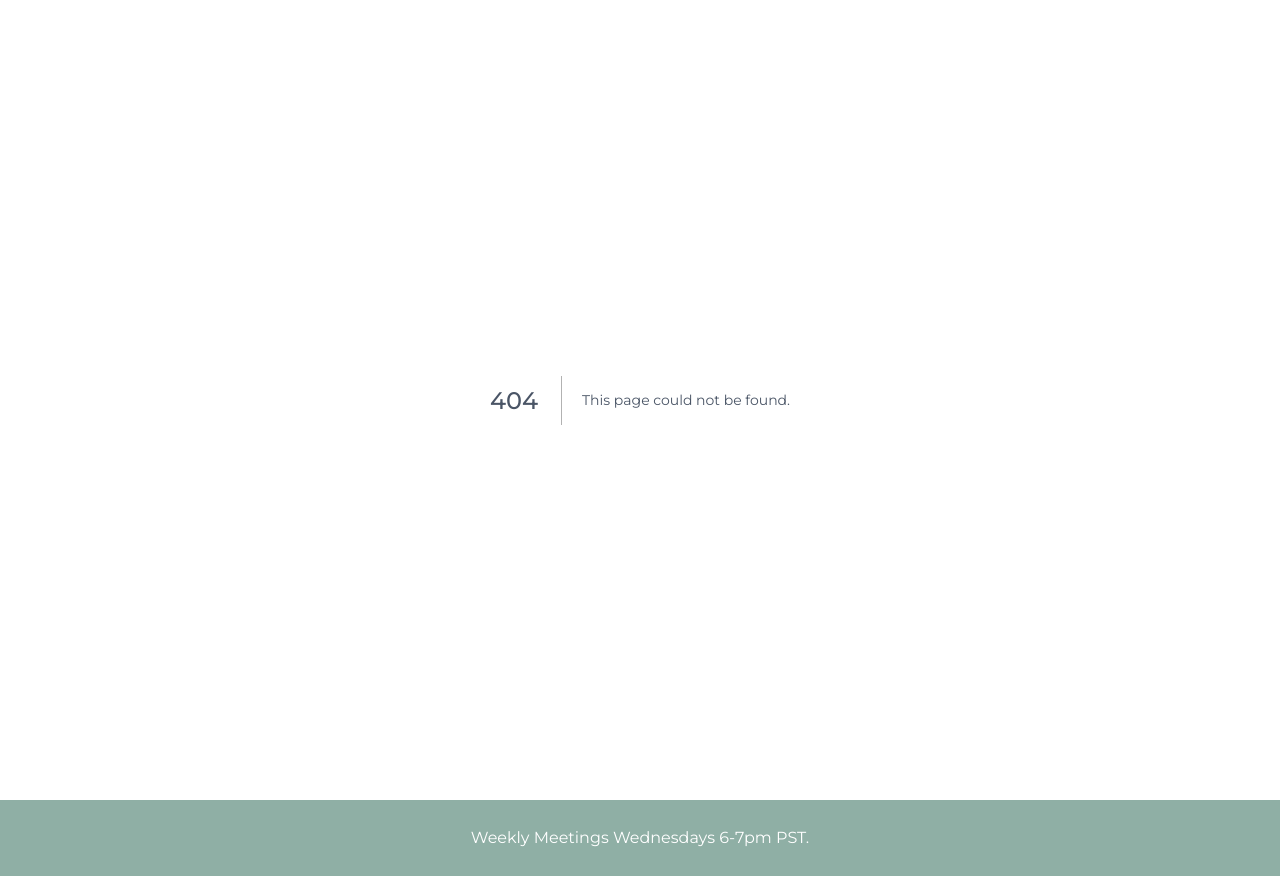
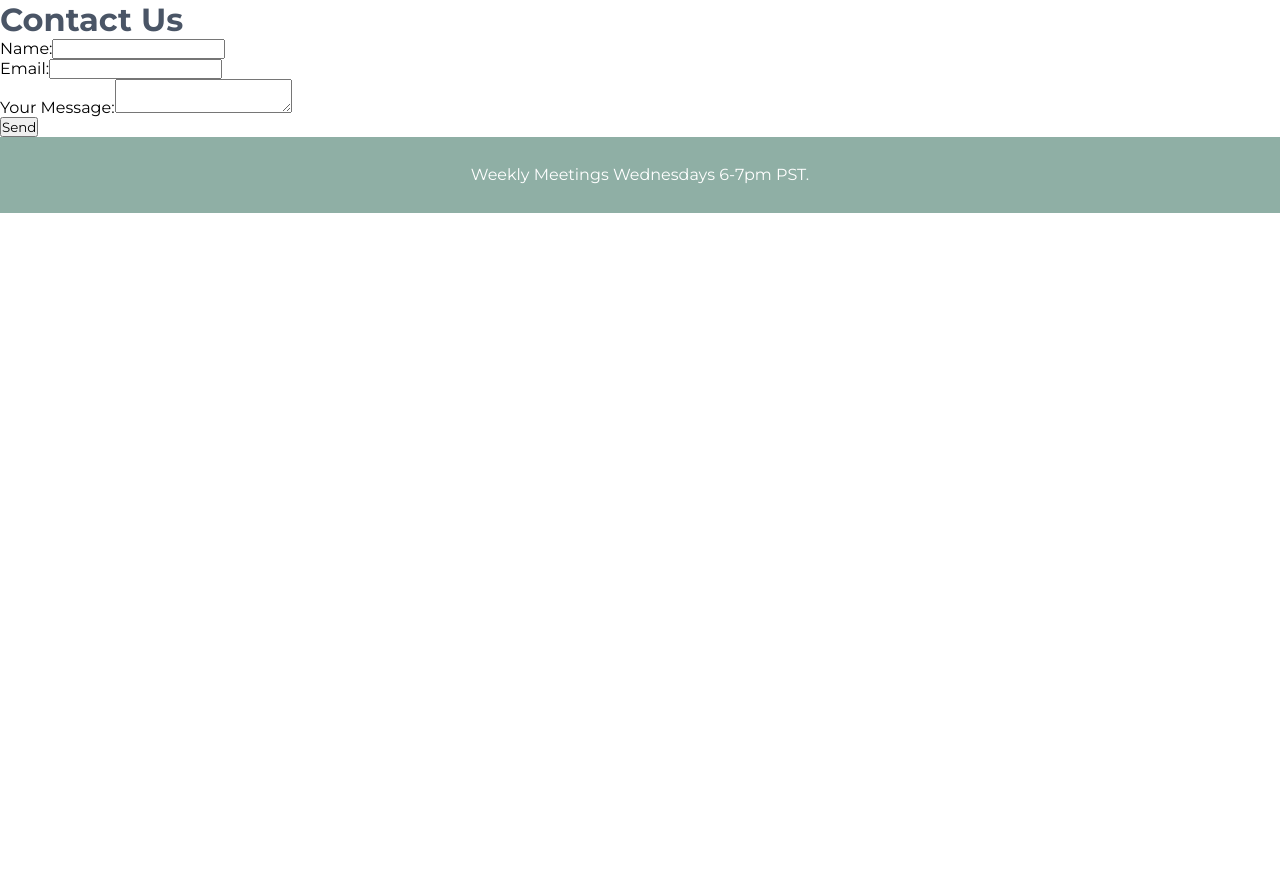
Before and after one commit to include-davis/Leads-Training-2025, a Next.js app: page /task_4 in a window 1280 px wide. Before the commit this address had no page. After the commit the page ends 800 px from the top, so only its background shows below. Built offline with nearby package versions, Linux system fonts and the light colour scheme.

Commit message:
Basic contact form - Task 4

```diff
--- /dev/null
+++ b/app/(pages)/api/contact/route.js
@@ -0,0 +1,47 @@
+import nodemailer from 'nodemailer';
+
+export async function POST(request) {
+  try {
+    const { name, email, message } = await request.json();
+
+    const testAccount = await nodemailer.createTestAccount();
+
+    const transporter = nodemailer.createTransport({
+      host: 'smtp.ethereal.email',
+      port: 587,
+      auth: {
+        user: testAccount.user,
+        pass: testAccount.pass,
+      },
+    });
+
+    const msg = `
+      <div>
+        <h1>${name} has sent you a message</h1>
+        <p>${message}</p>
+        <p>Reply to: ${email}</p>
+      </div>
+    `;
+
+    const mailOptions = {
+      from: `"${name}" <${testAccount.user}>`,
+      to: testAccount.user,
+      subject: `New message from ${name}`,
+      html: msg,
+    };
+
+    const info = await transporter.sendMail(mailOptions);
+    const preview = nodemailer.getTestMessageUrl(info);
+
+    return new Response(JSON.stringify({ ok: true, preview }), {
+      status: 200,
+      headers: { 'Content-Type': 'application/json' },
+    });
+
+  } catch (e) {
+    return new Response(JSON.stringify({ ok: false, error: e.message }), {
+      status: 500,
+      headers: { 'Content-Type': 'application/json' },
+    });
+  }
+}
--- a/app/(pages)/page.jsx
+++ b/app/(pages)/page.jsx
@@ -5,7 +5,7 @@ const days = [
   { day: 1, title: 'Task 1', description: 'Add task description here.', url: '/task_example' },
   { day: 2, title: 'Task 2', description: 'Add task description here.', url: '/task_2' },
   { day: 3, title: 'Task 3', description: 'Add task description here.', url: '/task_3' },
-  { day: 4, title: 'Task 4', description: 'Add task description here.', url: '/#' },
+  { day: 4, title: 'Task 4', description: 'Add task description here.', url: '/task_4' },
   { day: 5, title: 'Task 5', description: 'Add task description here.', url: '/#' },
 ];
 
--- /dev/null
+++ b/app/(pages)/task_4/page.jsx
@@ -0,0 +1,110 @@
+'use client';
+import {useState} from "react";
+import styles from "./page.module.scss";
+
+export default function contact(){
+    const [formData, setFormData] = useState({
+        name: '',
+        email: '',
+        message: '',
+    });
+
+    const [status, setStatus] = useState("");
+    const [previewUrl, setPreviewUrl]= useState(null);
+
+    const handleChange = (e) => {
+        setFormData({ ...formData, [e.target.name]: e.target.value});
+
+    };
+
+    const handleSubmit = async (e) => {
+        e.preventDefault();
+        setStatus("Sending...");
+
+        try{
+          const res = await fetch('/api/contact', {
+            method: 'POST',
+            headers: {
+              'Content-Type': 'application/json',
+            },
+            body: JSON.stringify(formData),
+          });
+
+          const data = await res.json();
+
+          if (res.ok){
+            setStatus("Message sent successfully!");
+            setPreviewUrl(data.preview);
+            setFormData({ name: '', email: '', message: '' }); // Reset form
+          }
+
+          else{
+            setStatus(`Error: ${data.error}`);
+
+          }
+        } catch(err){
+          console.error("Submission error:", err);
+          setStatus("An error occurred while sending the message.");
+        }
+};
+
+return (
+  <div className={styles.contactForm}>
+      <h1 className={styles.header}>Contact Us</h1>
+
+      <form onSubmit={handleSubmit}>
+        <label>
+          Name:
+          <input
+            type="text"
+            name="name"
+            required
+            value={formData.name}
+            onChange={handleChange}
+          />
+        </label>
+
+        <br />
+
+        <label>
+          Email:
+          <input
+            type="email"
+            name="email"
+            required
+            value={formData.email}
+            onChange={handleChange}
+          />
+        </label>
+
+        <br />
+
+
+        <label>
+          Your Message:
+          <textarea
+            name="message"
+            required
+            value={formData.message}
+            onChange={handleChange}
+          />
+        </label>
+
+        <br />
+
+        <button type="submit">Send</button>
+      </form>
+
+      <p>{status}</p>
+
+      {previewUrl && (
+        <p>
+          Preview Email:{" "}
+          <a href={previewUrl} target="_blank" rel="noopener noreferrer">
+            View Message
+          </a>
+        </p>
+      )}
+    </div>
+  );
+}
--- a/package.json
+++ b/package.json
@@ -10,6 +10,7 @@
   },
   "dependencies": {
     "next": "^15.3.5",
+    "nodemailer": "^7.0.5",
     "prop-types": "^15.8.1",
     "react": "^19.0.0",
     "react-dom": "^19.0.0",
```
Also changed, not shown: app/(pages)/task_4/page.module.scss (added), 1 other file (tests, documents, lock files or other folders).
